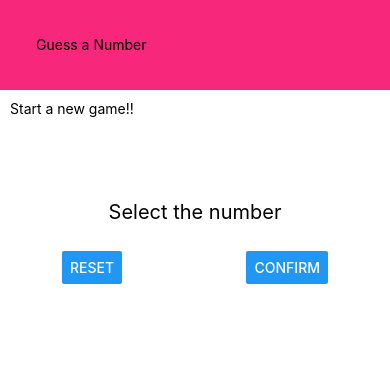
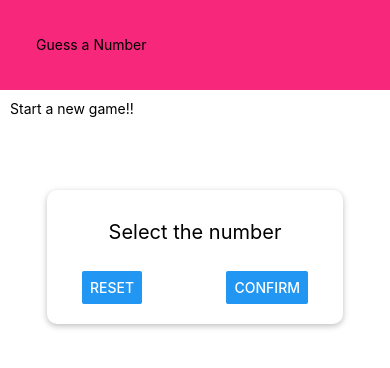
Before and after one commit to serapbercin/GuessNumber, a React Native app: screen / in a window 390 px wide. Shown: the top 368 px of the page. Built offline with nearby package versions, Linux system fonts and the light colour scheme.

Commit message:
Styling a View as a Card

```diff
--- a/screens/StartGameScreen.js
+++ b/screens/StartGameScreen.js
@@ -49,7 +49,15 @@ const styles = StyleSheet.create({
     inputContainer: {
         width: '300%',
         maxWidth: '80%',
-        alignItems: 'center'
+        alignItems: 'center',
+        shadowColor: 'black',
+        shadowOffset: { width: 0, height: 2 },
+        shadowRadius: 6,
+        shadowOpacity: 0.26,
+        elevation: 5,
+        backgroundColor: 'white',
+        padding: 20,
+        borderRadius: 10
     },
     buttonContainer: {
         flexDirection: 'row',
```
